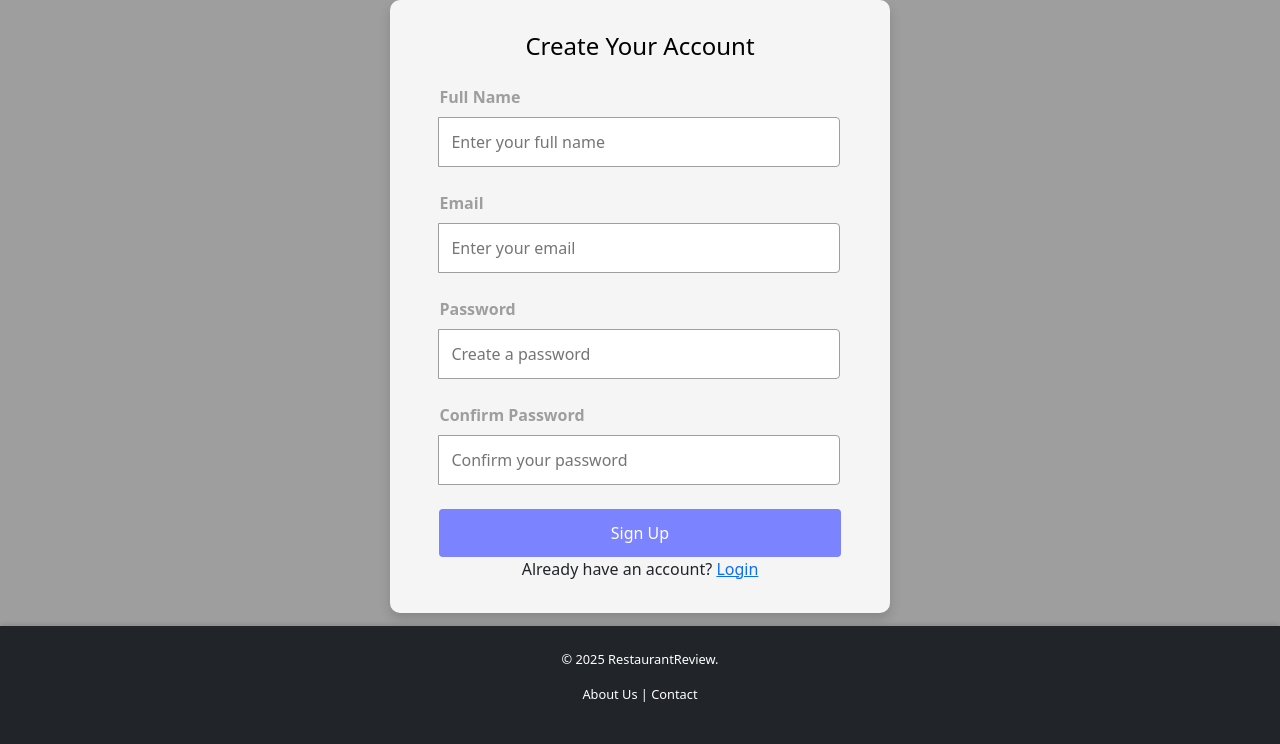
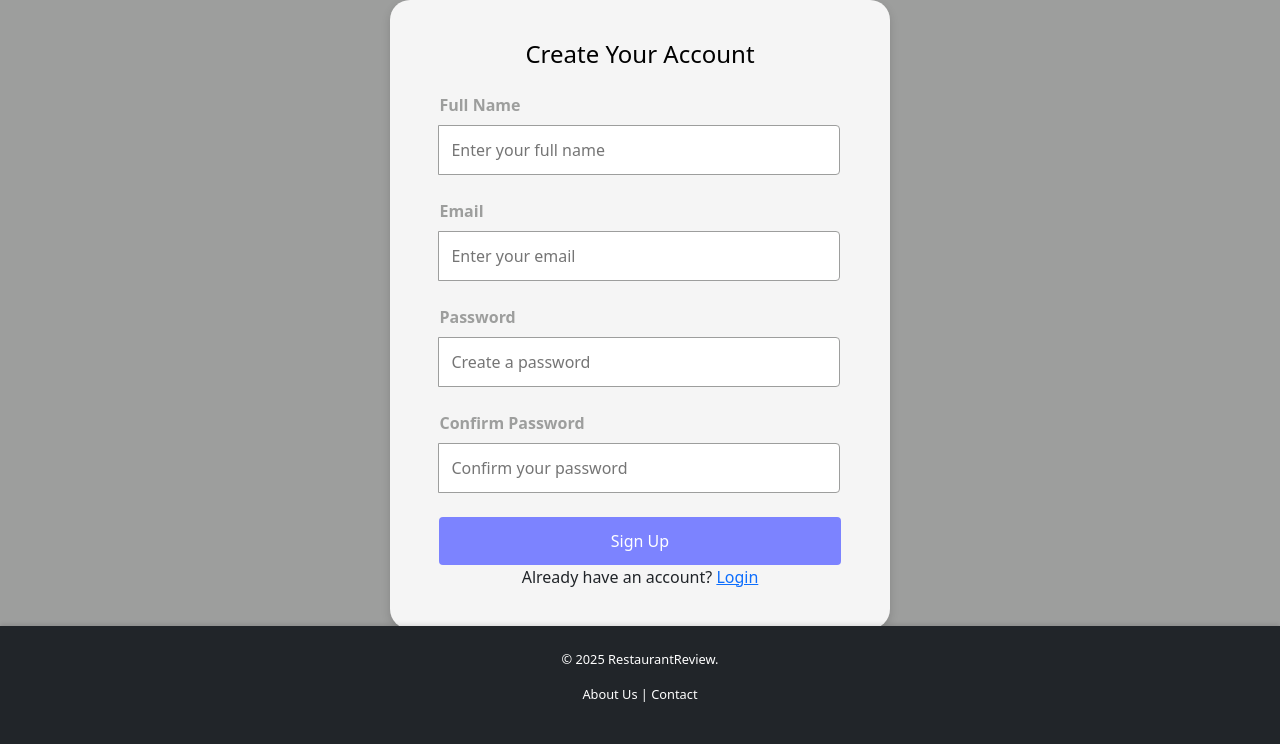
Before and after one commit to samueltl21/restaurantreview, a Flask app: page /sign_up in a window 1280 px wide. Shown: the part 56-800 px from the top of the page. Run offline with Flask 3, Linux system fonts and the light colour scheme.

Commit message:
Update styles.css

```diff
--- a/app/static/styles.css
+++ b/app/static/styles.css
@@ -28,15 +28,13 @@ body {
 }
 
 .btn-login {
-    background-color: #7c83ff;
+    background-color: #9d9e9d;
     color: white;
-    border-radius: 20px;
 }
 
 .btn-register {
     background-color: #7c83ff;
     color: white;
-    border-radius: 20px;
 }
 
 .btn-login:hover,
@@ -54,9 +52,9 @@ body {
     justify-content: center;
     align-items: center;
     background-color: #f5f5f5;
-    padding: 2rem 1.5rem;
-    border-radius: 10px;
-    box-shadow: 0 6px 12px rgba(0, 0, 0, 0.15);
+    padding: 2.5rem 2rem;
+    border-radius: 20px;
+    box-shadow: 0 4px 10px rgba(0, 0, 0, 0.15);
     width: 100%;
     max-width: 500px;
     max-height: 80vh;
```
